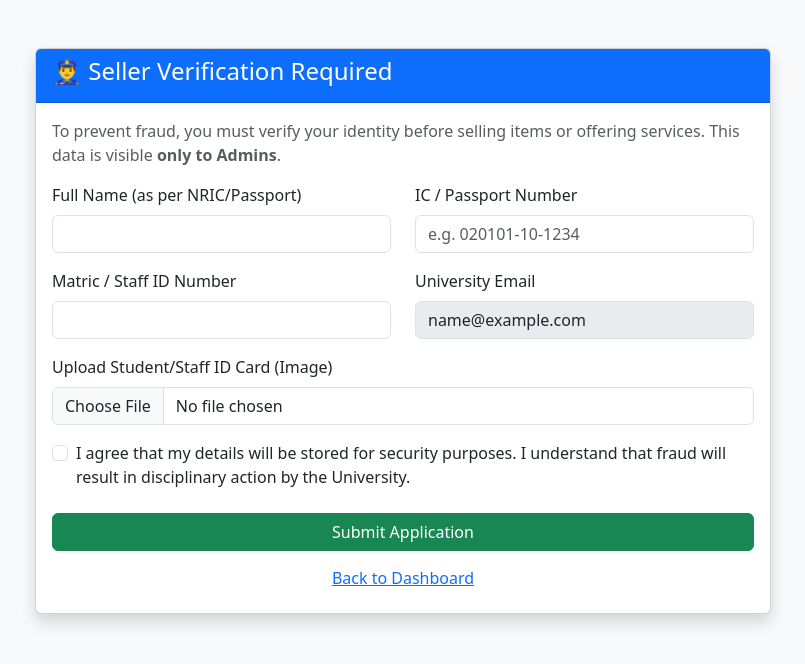
After one commit to toqiffoo/unitrade, a Flask app: page /apply_seller in a window 1280 px wide. The commit adds this page. Shown: the top 664 px of the page, without its empty margins (237-1042 px from the left). Run offline with Flask 3, Linux system fonts and the light colour scheme; the visitor is signed in with stand-in values (Sample User, id 1); some libraries are stand-ins or nearby versions.

Commit message:
Added Seller Verification and KYC

```diff
--- a/app.py
+++ b/app.py
@@ -26,7 +26,6 @@ KEY_FILE_NAME = 'key.json'
 STORAGE_BUCKET = "unitrade-839f0.firebasestorage.app"
 ADMIN_EMAILS = ["test@unitrade.com"]
 
-# --- DATA: FACULTIES LIST ---
 FACULTIES = [
     "Faculty of Quranic and Sunnah Studies (FPQS)",
     "Faculty of Leadership and Management (FKP)",
@@ -66,6 +65,21 @@ def login_required(f):
     wrap.__name__ = f.__name__
     return wrap
 
+# NEW: Decorator to check if user is an approved seller
+def seller_required(f):
+    def wrap(*args, **kwargs):
+        if 'logged_in' not in session: return redirect(url_for('login'))
+        # Check status in DB
+        user_doc = db.collection('users').document(session['uid']).get()
+        if user_doc.exists:
+            status = user_doc.to_dict().get('seller_status', 'none')
+            if status != 'approved':
+                # If not approved, redirect to dashboard (where they will see the status banner)
+                return redirect(url_for('dashboard'))
+        return f(*args, **kwargs)
+    wrap.__name__ = f.__name__
+    return wrap
+
 def get_chat_room_id(uid1, uid2): return '_'.join(sorted([uid1, uid2]))
 
 # --- ROUTES ---
@@ -90,13 +104,21 @@ def dashboard():
     is_admin = user_email in ADMIN_EMAILS
     search_query = request.args.get('q', '').lower()
 
+    # Check Seller Status
+    user_doc = db.collection('users').document(current_uid).get()
+
+    # SAFETY CHECK: If user doc exists, get status. If not, default to 'none'
+    if user_doc.exists:
+        seller_status = user_doc.to_dict().get('seller_status', 'none')
+    else:
+        seller_status = 'none'
+
     products = []
     services = []
     orders = []
-    purchases = [] # NEW: Items I am buying
+    purchases = []
 
     try:
-        # 1. Fetch Products
         products_ref = db.collection('products').order_by('created_at', direction=firestore.Query.DESCENDING).stream()
         for doc in products_ref:
             p = doc.to_dict()
@@ -105,7 +127,6 @@ def dashboard():
                 if not search_query or (search_query in p.get('name', '').lower() or search_query in p.get('description', '').lower()):
                     products.append(p)
 
-        # 2. Fetch Services
         services_ref = db.collection('services').order_by('created_at', direction=firestore.Query.DESCENDING).stream()
         for doc in services_ref:
             s = doc.to_dict()
@@ -113,14 +134,12 @@ def dashboard():
             if not search_query or (search_query in s.get('service_type', '').lower() or search_query in s.get('description', '').lower()):
                 services.append(s)
 
-        # 3. Incoming Orders (For Seller)
         orders_ref = db.collection('transactions').where('seller_uid', '==', current_uid).stream()
         for doc in orders_ref:
             o = doc.to_dict()
             o['id'] = doc.id
             orders.append(o)
 
-        # 4. My Purchases (For Buyer)
         purchases_ref = db.collection('transactions').where('buyer_uid', '==', current_uid).stream()
         for doc in purchases_ref:
             p = doc.to_dict()
@@ -131,7 +150,8 @@ def dashboard():
 
     return render_template('dashboard.html',
                            user_email=user_email, products=products, services=services,
-                           orders=orders, purchases=purchases, is_admin=is_admin)
+                           orders=orders, purchases=purchases, is_admin=is_admin,
+                           seller_status=seller_status)
 
 @app.route('/inbox')
 @login_required
@@ -155,61 +175,53 @@ def inbox():
     except Exception as e: print(f"Error: {e}")
     return render_template('inbox.html', chats=chat_list)
 
+# NEW: Apply Route
+@app.route('/apply_seller', methods=['GET'])
+@login_required
+def apply_seller():
+    return render_template('apply_seller.html')
+
+# UPDATED: Protected Sell Route
 @app.route('/sell', methods=['GET'])
 @login_required
+@seller_required # <--- Protected
 def sell(): return render_template('sell.html')
 
+# UPDATED: Protected Service Route
 @app.route('/offer_service', methods=['GET'])
 @login_required
+@seller_required # <--- Protected
 def offer_service(): return render_template('services.html')
 
-# UPDATED PROFILE ROUTE: Supports Public View
 @app.route('/profile')
 @app.route('/profile/<target_uid>')
 @login_required
 def profile(target_uid=None):
     global db
     current_uid = session.get('uid')
-
-    # Determine whose profile we are viewing
     view_uid = target_uid if target_uid else current_uid
     is_own_profile = (view_uid == current_uid)
-
     user_products = []
     user_services = []
     user_info = {}
     reviews = []
-
     try:
-        # Get User Info
         user_doc = db.collection('users').document(view_uid).get()
         if user_doc.exists: user_info = user_doc.to_dict()
-
-        # Get Products (Show ALL if own profile, show only AVAILABLE/SOLD if public)
         products_ref = db.collection('products').where('seller_uid', '==', view_uid).stream()
         for doc in products_ref:
             p = doc.to_dict()
             p['id'] = doc.id
             user_products.append(p)
-
-        # Get Services
         services_ref = db.collection('services').where('provider_uid', '==', view_uid).stream()
         for doc in services_ref:
             s = doc.to_dict()
             s['id'] = doc.id
             user_services.append(s)
-
-        # Get Reviews
         reviews_ref = db.collection('users').document(view_uid).collection('reviews').stream()
-        for doc in reviews_ref:
-            reviews.append(doc.to_dict())
-
+        for doc in reviews_ref: reviews.append(doc.to_dict())
     except Exception as e: print(f"Error: {e}")
-
-    return render_template('profile.html',
-                           products=user_products, services=user_services,
-                           user=user_info, is_own_profile=is_own_profile,
-                           reviews=reviews, view_uid=view_uid)
+    return render_template('profile.html', products=user_products, services=user_services, user=user_info, is_own_profile=is_own_profile, reviews=reviews, view_uid=view_uid)
 
 @app.route('/settings')
 @login_required
@@ -252,17 +264,51 @@ def logout():
 def admin_dashboard():
     if session.get('user_email') not in ADMIN_EMAILS: return "Access Denied", 403
     reports = []
+    applications = [] # NEW LIST
     try:
+        # Fetch Reports
         reports_ref = db.collection('reports').order_by('timestamp', direction=firestore.Query.DESCENDING).stream()
         for doc in reports_ref:
             r = doc.to_dict()
             r['id'] = doc.id
             reports.append(r)
+
+        # Fetch Pending Applications
+        apps_ref = db.collection('seller_applications').where('status', '==', 'pending').stream()
+        for doc in apps_ref:
+            a = doc.to_dict()
+            a['id'] = doc.id
+            applications.append(a)
+
     except Exception: pass
-    return render_template('admin.html', reports=reports)
+    return render_template('admin.html', reports=reports, applications=applications)
 
 # --- API ROUTES ---
 
+# NEW: Submit Verification
+@app.route('/api/submit_verification', methods=['POST'])
+@login_required
+def api_submit_verification():
+    data = request.get_json()
+    uid = session['uid']
+    try:
+        # Save sensitive data to a SEPARATE secure collection
+        db.collection('seller_applications').add({
+            'uid': uid,
+            'email': session['user_email'],
+            'real_name': data['real_name'],
+            'nric': data['nric'],
+            'matric': data['matric'],
+            'id_card_url': data['id_card_url'],
+            'status': 'pending',
+            'timestamp': firestore.SERVER_TIMESTAMP
+        })
+        # Update user status to pending
+        db.collection('users').document(uid).update({'seller_status': 'pending'})
+        return jsonify({'success': True, 'message': 'Application submitted. Wait for approval.'})
+    except Exception as e: return jsonify({'success': False, 'message': str(e)}), 500
+
+# MODIFIED: Signup sets seller_status to 'none'
 @app.route('/api/signup', methods=['POST'])
 def api_signup():
     data = request.get_json()
@@ -278,7 +324,8 @@ def api_signup():
             'email': data['email'],
             'full_name': data.get('fullName'),
             'phone_number': data.get('phoneNumber'),
-            'faculty': data.get('faculty'), # NEW FIELD
+            'faculty': data.get('faculty'),
+            'seller_status': 'none', # NEW DEFAULT
             'created_at': firestore.SERVER_TIMESTAMP
         }, merge=True)
         return jsonify({'success': True, 'message': 'Account created.'})
@@ -298,7 +345,9 @@ def api_login():
         mail.send(msg)
         print(f"DEBUG: Sent OTP {otp} to {email}")
         return jsonify({'success': True, 'mfa_required': True, 'message': 'OTP sent!'})
-    except Exception as e: return jsonify({'success': False, 'message': 'Login failed.'}), 401
+    except Exception as e:
+        print(f"Login Error: {e}")
+        return jsonify({'success': False, 'message': 'Login failed.'}), 401
 
 @app.route('/api/verify_mfa', methods=['POST'])
 def api_verify_mfa():
@@ -376,19 +425,38 @@ def api_report():
         return jsonify({'success': True, 'message': 'Report submitted.'})
     except Exception as e: return jsonify({'success': False, 'message': str(e)}), 500
 
+# MODIFIED: Handle Seller Approval
 @app.route('/api/admin_action', methods=['POST'])
 @login_required
 def api_admin_action():
     if session.get('user_email') not in ADMIN_EMAILS: return jsonify({'success': False}), 403
     data = request.get_json()
+    action = data.get('action')
+
     try:
+        if action in ['approve_seller', 'reject_seller']:
+            app_id = data.get('report_id') # Reusing ID field
+            app_ref = db.collection('seller_applications').document(app_id)
+            app_doc = app_ref.get().to_dict()
+            user_uid = app_doc['uid']
+
+            if action == 'approve_seller':
+                db.collection('users').document(user_uid).update({'seller_status': 'approved'})
+                app_ref.update({'status': 'approved'})
+                return jsonify({'success': True, 'message': 'Seller Approved.'})
+            else:
+                db.collection('users').document(user_uid).update({'seller_status': 'rejected'})
+                app_ref.update({'status': 'rejected'})
+                return jsonify({'success': True, 'message': 'Seller Rejected.'})
+
+        # Existing Report Logic...
         report_ref = db.collection('reports').document(data['report_id'])
         report = report_ref.get().to_dict()
-        if data['action'] == 'delete_item':
+        if action == 'delete_item':
             col = 'products' if report['item_type'] == 'product' else 'services'
             db.collection(col).document(report['item_id']).delete()
             report_ref.update({'status': 'resolved_banned'})
-        elif data['action'] == 'dismiss': report_ref.update({'status': 'dismissed'})
+        elif action == 'dismiss': report_ref.update({'status': 'dismissed'})
         return jsonify({'success': True, 'message': 'Action taken.'})
     except Exception as e: return jsonify({'success': False, 'message': str(e)}), 500
 
@@ -411,7 +479,7 @@ def api_update_profile():
         db.collection('users').document(session['uid']).update({
             'full_name': data['full_name'],
             'phone_number': data['phone_number'],
-            'faculty': data['faculty'] # NEW
+            'faculty': data['faculty']
         })
         return jsonify({'success': True, 'message': 'Updated.'})
     except Exception as e: return jsonify({'success': False, 'message': str(e)}), 500
@@ -431,13 +499,11 @@ def api_handle_order():
         return jsonify({'success': True, 'message': 'Order ' + status})
     except Exception as e: return jsonify({'success': False, 'message': str(e)}), 500
 
-# NEW: Add Review API
 @app.route('/api/add_review', methods=['POST'])
 @login_required
 def api_add_review():
     data = request.get_json()
     try:
-        # Save review to the target user's profile
         db.collection('users').document(data['target_uid']).collection('reviews').add({
             'reviewer_email': session['user_email'],
             'rating': int(data['rating']),
--- /dev/null
+++ b/templates/apply_seller.html
@@ -0,0 +1,118 @@
+<!DOCTYPE html>
+<html lang="en">
+<head>
+    <meta charset="UTF-8">
+    <title>UniTrade | Seller Verification</title>
+    <link href="https://cdn.jsdelivr.net/npm/bootstrap@5.3.3/dist/css/bootstrap.min.css" rel="stylesheet">
+</head>
+<body class="bg-light">
+
+<div class="container mt-5">
+    <div class="row justify-content-center">
+        <div class="col-md-8">
+            <div class="card shadow">
+                <div class="card-header bg-primary text-white">
+                    <h4>👮‍♂️ Seller Verification Required</h4>
+                </div>
+                <div class="card-body">
+                    <p class="text-muted">To prevent fraud, you must verify your identity before selling items or offering services. This data is visible <strong>only to Admins</strong>.</p>
+
+                    <form id="verify-form">
+                        <div class="row">
+                            <div class="col-md-6 mb-3">
+                                <label class="form-label">Full Name (as per NRIC/Passport)</label>
+                                <input type="text" class="form-control" id="real-name" required>
+                            </div>
+                            <div class="col-md-6 mb-3">
+                                <label class="form-label">IC / Passport Number</label>
+                                <input type="text" class="form-control" id="nric" placeholder="e.g. 020101-10-1234" required>
+                            </div>
+                        </div>
+
+                        <div class="row">
+                            <div class="col-md-6 mb-3">
+                                <label class="form-label">Matric / Staff ID Number</label>
+                                <input type="text" class="form-control" id="matric" required>
+                            </div>
+                            <div class="col-md-6 mb-3">
+                                <label class="form-label">University Email</label>
+                                <input type="email" class="form-control" value="{{ session.user_email }}" disabled>
+                            </div>
+                        </div>
+
+                        <div class="mb-3">
+                            <label class="form-label">Upload Student/Staff ID Card (Image)</label>
+                            <input type="file" class="form-control" id="id-card-img" accept="image/*" required>
+                        </div>
+
+                        <div class="form-check mb-4">
+                            <input class="form-check-input" type="checkbox" required>
+                            <label class="form-check-label text-small">
+                                I agree that my details will be stored for security purposes. I understand that fraud will result in disciplinary action by the University.
+                            </label>
+                        </div>
+
+                        <button type="submit" class="btn btn-success w-100" id="submit-btn">Submit Application</button>
+                        <a href="{{ url_for('dashboard') }}" class="btn btn-link w-100 mt-2">Back to Dashboard</a>
+                    </form>
+                </div>
+            </div>
+        </div>
+    </div>
+</div>
+
+<script src="https://cdn.jsdelivr.net/npm/bootstrap@5.3.3/dist/js/bootstrap.bundle.min.js"></script>
+<script src="https://www.gstatic.com/firebasejs/8.10.0/firebase-app.js"></script>
+<script src="https://www.gstatic.com/firebasejs/8.10.0/firebase-storage.js"></script>
+<script>
+    const firebaseConfig = {
+        apiKey: "AIzaSyDtTsByQ3oaYkSTJw9s9BVpdLoJ5yQ5rDE",
+        authDomain: "unitrade-839f0.firebaseapp.com",
+        projectId: "unitrade-839f0",
+        storageBucket: "unitrade-839f0.firebasestorage.app",
+        messagingSenderId: "684492149556",
+        appId: "1:684492149556:web:8049eedd828f4b99b60b61",
+        measurementId: "G-FESZB67P9B"
+    };
+    if (!firebase.apps.length) firebase.initializeApp(firebaseConfig);
+    const storage = firebase.storage();
+
+    document.getElementById('verify-form').addEventListener('submit', async (e) => {
+        e.preventDefault();
+        const btn = document.getElementById('submit-btn');
+        btn.disabled = true;
+        btn.textContent = "Uploading...";
+
+        const file = document.getElementById('id-card-img').files[0];
+
+        try {
+            // Upload ID Card
+            const ref = storage.ref(`verification/${Date.now()}_${file.name}`);
+            await ref.put(file);
+            const url = await ref.getDownloadURL();
+
+            // Send to Backend
+            const response = await fetch('/api/submit_verification', {
+                method: 'POST',
+                headers: { 'Content-Type': 'application/json' },
+                body: JSON.stringify({
+                    real_name: document.getElementById('real-name').value,
+                    nric: document.getElementById('nric').value,
+                    matric: document.getElementById('matric').value,
+                    id_card_url: url
+                })
+            });
+
+            const data = await response.json();
+            alert(data.message);
+            window.location.href = "{{ url_for('dashboard') }}";
+
+        } catch (error) {
+            console.error(error);
+            alert("Error submitting application.");
+            btn.disabled = false;
+        }
+    });
+</script>
+</body>
+</html>
```
Also changed, not shown: templates/admin.html (+47 -43 lines), templates/dashboard.html (+16 -2 lines).
